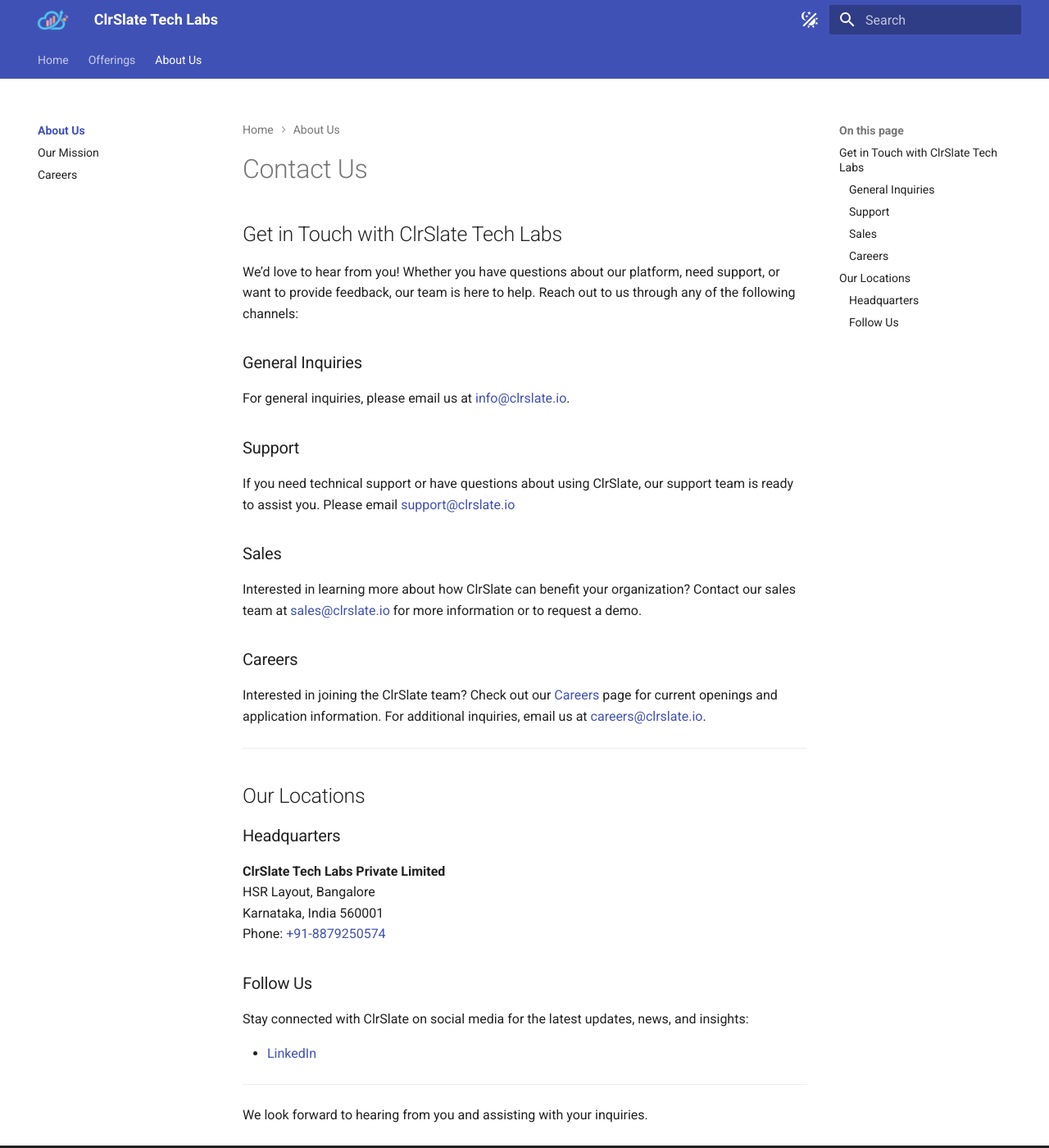
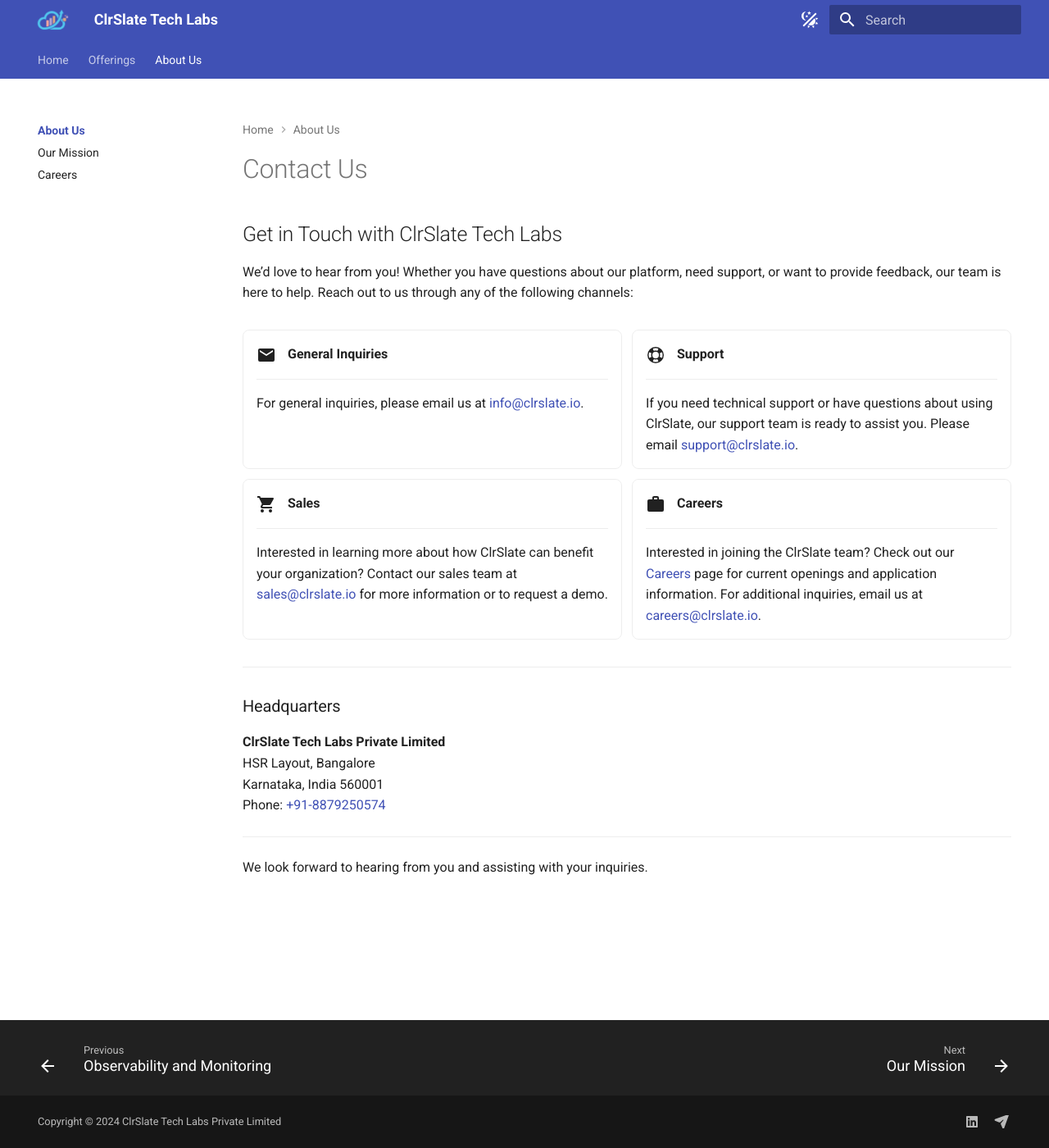
Before and after one commit to clrslate/website, an MkDocs documentation site: the page built from docs/about/index.md, in a window 1280 px wide and 1400 px high. Shown: the whole window at 82% size. Built offline with MkDocs 1.6.1 and Material for MkDocs 9.7.7, drawn with Linux system fonts in a browser that asks for light colours.

Commit message:
updated contact us page layout

```diff
--- a/docs/about/index.md
+++ b/docs/about/index.md
@@ -1,28 +1,44 @@
+---
+hide:
+  - toc
+---
+
 # Contact Us
 
 ## Get in Touch with ClrSlate Tech Labs
 
 We’d love to hear from you! Whether you have questions about our platform, need support, or want to provide feedback, our team is here to help. Reach out to us through any of the following channels:
 
-### General Inquiries
 
-For general inquiries, please email us at [info@clrslate.io](mailto:info@clrslate.io).
+<div class="grid cards" markdown>
 
-### Support
+-   :material-email:{ .lg .middle } **General Inquiries**
 
-If you need technical support or have questions about using ClrSlate, our support team is ready to assist you. Please email [support@clrslate.io](mailto:support@clrslate.io)
+    ---
 
-### Sales
+    For general inquiries, please email us at [info@clrslate.io](mailto:info@clrslate.io).
 
-Interested in learning more about how ClrSlate can benefit your organization? Contact our sales team at [sales@clrslate.io](mailto:sales@clrslate.io) for more information or to request a demo.
+-   :material-lifebuoy:{ .lg .middle } **Support**
 
-### Careers
+    ---
 
-Interested in joining the ClrSlate team? Check out our [Careers](careers.md) page for current openings and application information. For additional inquiries, email us at [careers@clrslate.io](mailto:careers@clrslate.io).
+    If you need technical support or have questions about using ClrSlate, our support team is ready to assist you. Please email [support@clrslate.io](mailto:support@clrslate.io).
+
+-   :material-cart:{ .lg .middle } **Sales**
+
+    ---
+
+    Interested in learning more about how ClrSlate can benefit your organization? Contact our sales team at [sales@clrslate.io](mailto:sales@clrslate.io) for more information or to request a demo.
+
+-   :material-briefcase:{ .lg .middle } **Careers**
+
+    ---
+
+    Interested in joining the ClrSlate team? Check out our [Careers](careers.md) page for current openings and application information. For additional inquiries, email us at [careers@clrslate.io](mailto:careers@clrslate.io).
+
+</div>
 
 ---
-
-## Our Locations
 
 ### Headquarters
 
@@ -31,12 +47,6 @@
 Karnataka, India 560001
 Phone: [+91-8879250574](tel:+918879250574)
 
-### Follow Us
-
-Stay connected with ClrSlate on social media for the latest updates, news, and insights:
-
-- [LinkedIn](https://linkedin.com/company/clrslate)
-
 ---
 
 We look forward to hearing from you and assisting with your inquiries.
```
